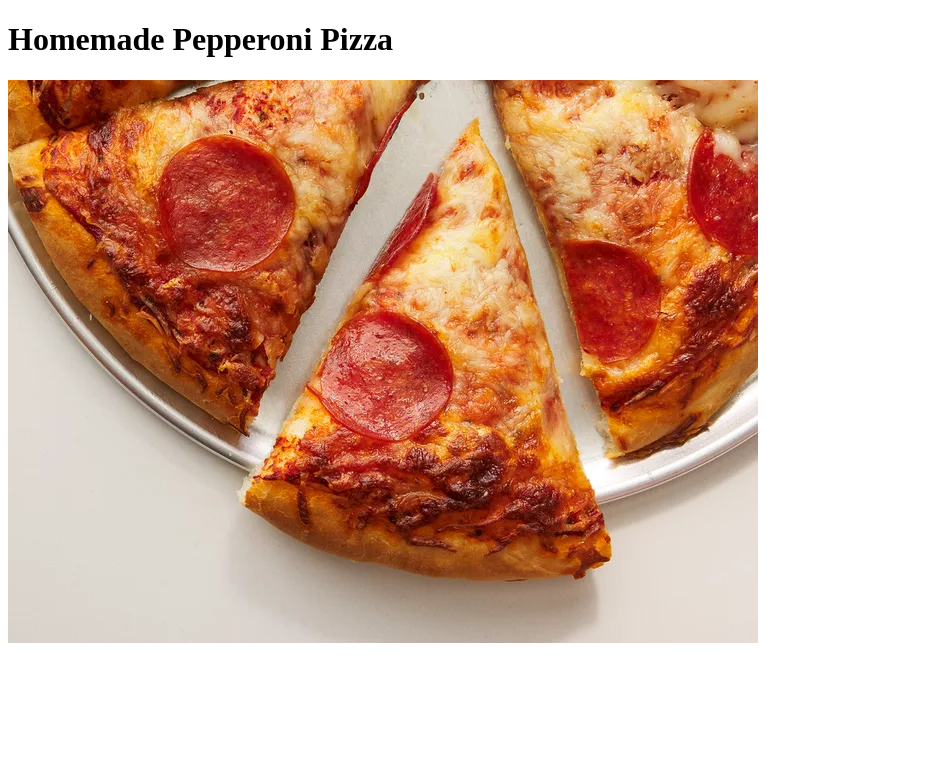
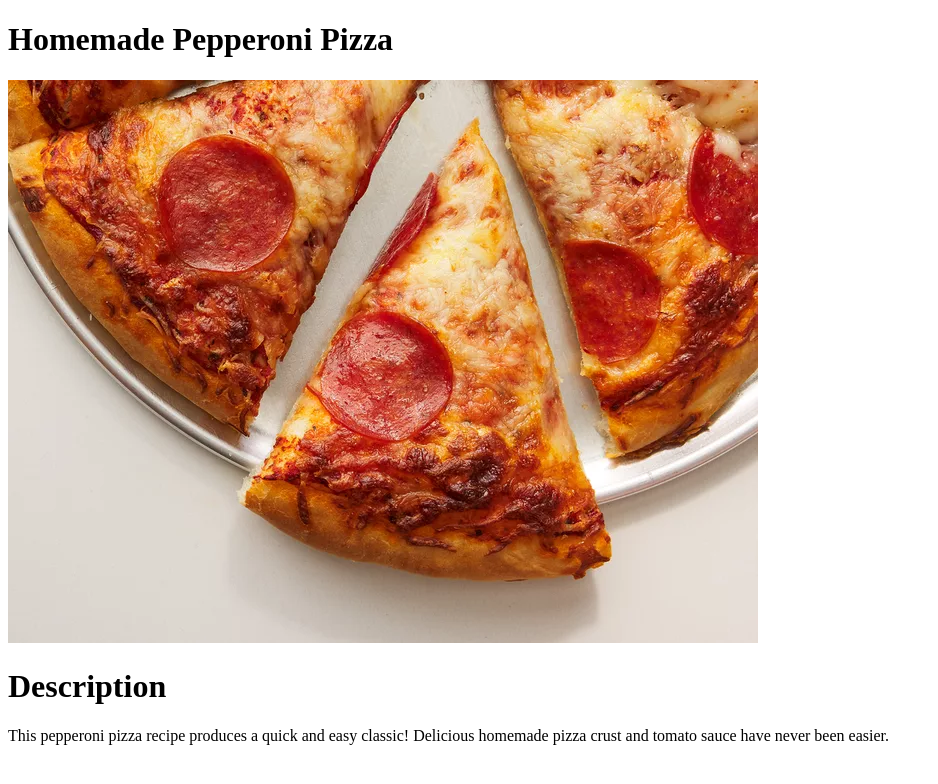
Before and after one commit to MarkFerianec/odin-recipes, a plain HTML site: page recipes/pepperoni-pizza.html in a window 1280 px wide. Shown: the whole page, without its empty margins (0-938 px from the left). Drawn offline with Linux system fonts and the light colour scheme.

Commit message:
Add description of Pepperoni Pizza

```diff
--- a/recipes/pepperoni-pizza.html
+++ b/recipes/pepperoni-pizza.html
@@ -9,5 +9,7 @@
 <body>
     <h1>Homemade Pepperoni Pizza</h1>
     <img src="../images/pepperoni-pizza.webp" alt="Pepperoni Pizza">
+    <h1>Description</h1>
+    <p>This pepperoni pizza recipe produces a quick and easy classic! Delicious homemade pizza crust and tomato sauce have never been easier.</p>
 </body>
 </html>
```
